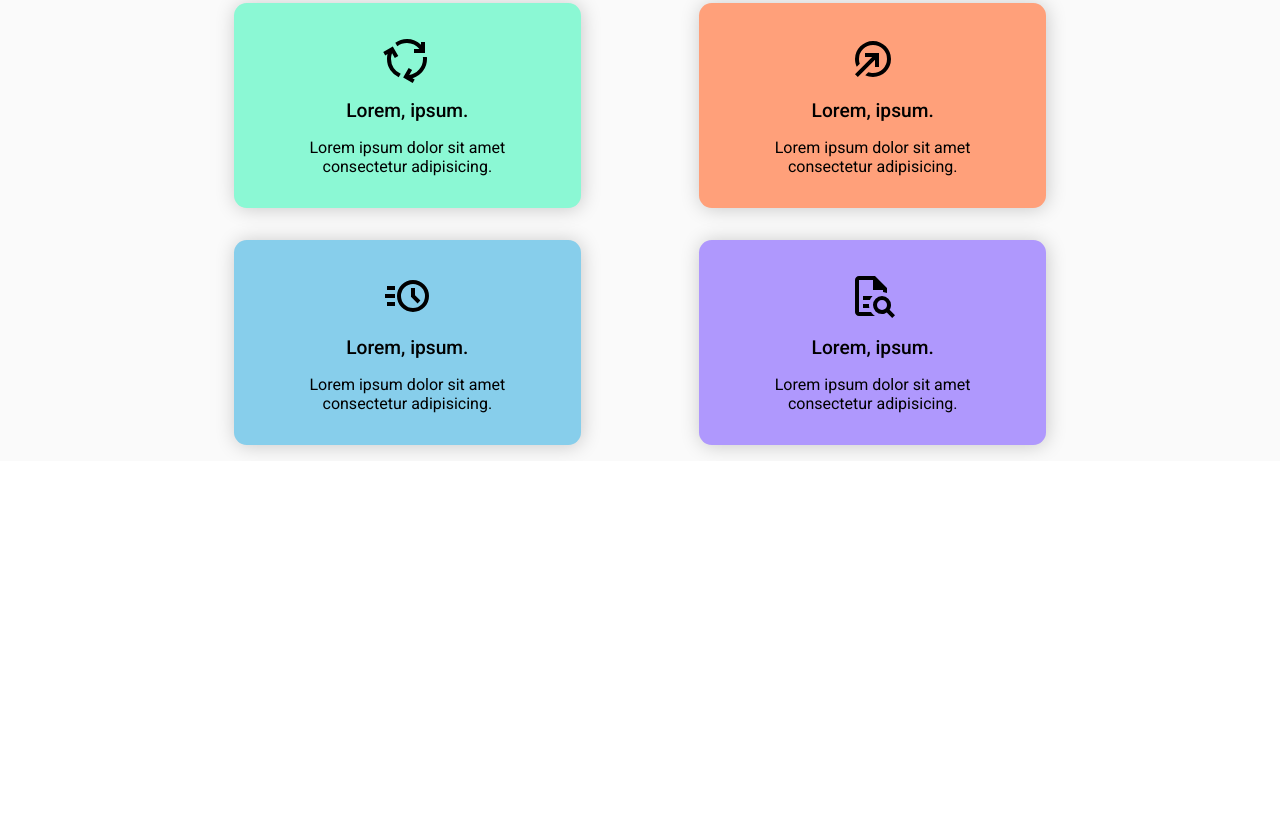
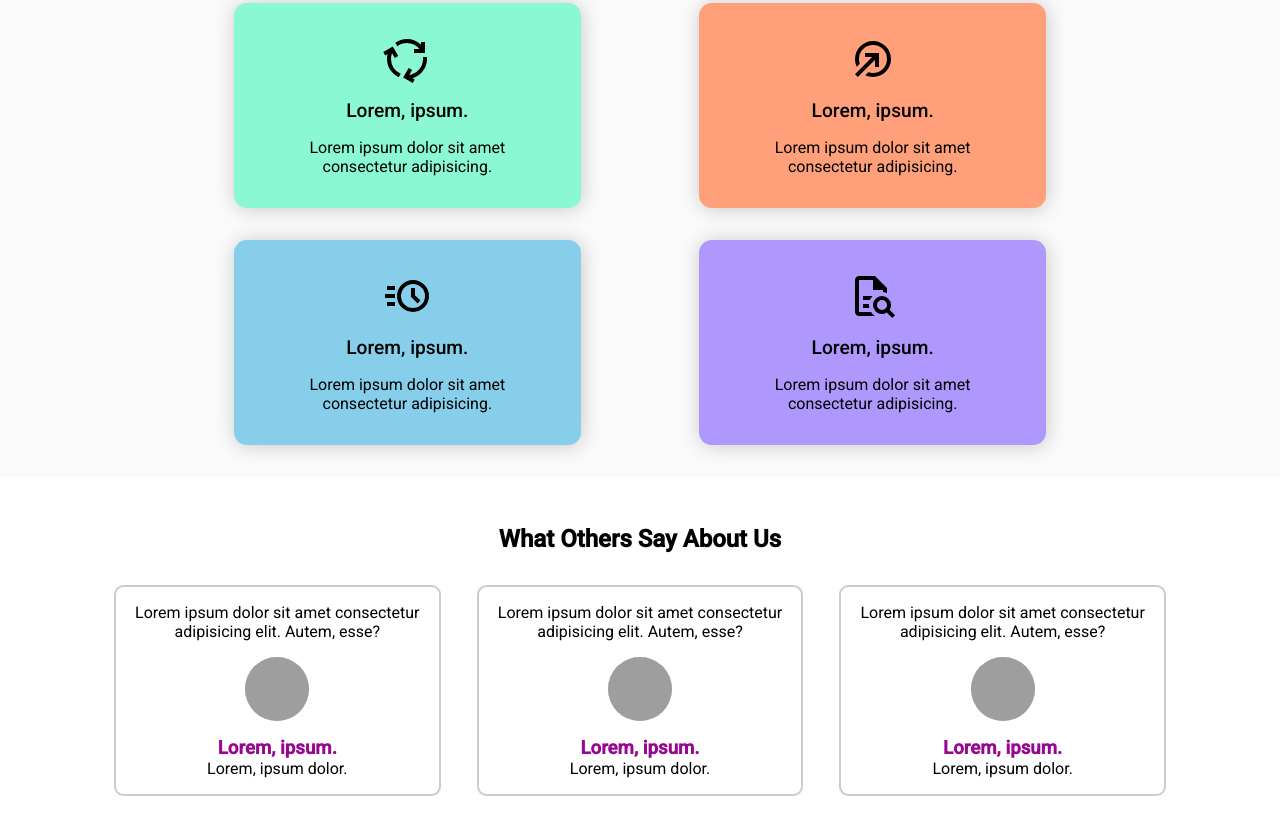
Before and after one commit to kratikesh18/Landing-Page, a plain HTML site: page index.html in a window 1280 px wide. Shown: the part 1034-1862 px from the top of the page. Before the commit the page ends 1495 px from the top, so only its background shows below. Drawn offline with Linux system fonts and the light colour scheme; grey boxes are pictures that could not be loaded.

Commit message:
finished another section

```diff
--- a/index.html
+++ b/index.html
@@ -89,6 +89,38 @@
         </div>
     </div>
 
+    <div class="testimonial-section">
+        <h2>What Others Say About Us</h2>
+        <div class="testimonial-grid">
+            <div class="testimonial-card">
+                <p class="testimonials-msg">Lorem ipsum dolor sit amet consectetur adipisicing elit. Autem, esse?</p>
+                <div class="testimonial-avatars"><img src="https://api.dicebear.com/7.x/notionists/svg?seed=michel?size=64" /></div>
+                <div class="testimonial-desc">
+                    <h3 class="testimonial-name">Lorem, ipsum.</h3>
+                    <p>Lorem, ipsum dolor.</p>
+                </div>
+            </div>
+            <div class="testimonial-card">
+                <p class="testimonials-msg">Lorem ipsum dolor sit amet consectetur adipisicing elit. Autem, esse?</p>
+                <div class="testimonial-avatars"><img
+                    src="https://api.dicebear.com/7.x/notionists/svg?seed=Kartikesh?size=64" /></div>
+                <div class="testimonial-desc">
+                    <h3 class="testimonial-name">Lorem, ipsum.</h3>
+                    <p>Lorem, ipsum dolor.</p>
+                </div>
+            </div>
+            <div class="testimonial-card">
+                <p class="testimonials-msg">Lorem ipsum dolor sit amet consectetur adipisicing elit. Autem, esse?</p>
+                <div class="testimonial-avatars"><img
+                    src="https://api.dicebear.com/7.x/notionists/svg?seed=Pratiksha?size=64" /></div>
+                <div class="testimonial-desc">
+                    <h3 class="testimonial-name">Lorem, ipsum.</h3>
+                    <p>Lorem, ipsum dolor.</p>
+                </div>
+            </div>
+        </div>
+    </div>
+
 
 </body>
 </html>
--- a/style.css
+++ b/style.css
@@ -4,6 +4,7 @@
     --backgound-color:#ffff;
     --primary-font-color:#4b4141;
     --primary-background-color:#848383;
+    --primary-box-shadow:1px 1px 20px rgba(0,0,0, 0.20);
 }
 
 *{
@@ -119,7 +120,7 @@ a{
     align-items: center;
     gap: 1.4rem;
     text-align: center;
-    animation: sliderAnimation 1s ease-in  1 forwards;
+    animation: sliderAnimation 800ms ease-in  1 forwards;
 }
 
 .lable-hero{
@@ -168,7 +169,7 @@ a{
     height: 45vh;
     box-shadow: 2px 2px 10px rgba(0,0,0, 0.50);
     border-radius: 1.4rem;
-    animation: sliderAnimation 1s ease-in-out  1 forwards;
+    animation: sliderAnimation 800ms ease-in  1 forwards;
 
 }
 .hero-image{
@@ -264,6 +265,7 @@ a{
     gap: 1rem;
     background-color: #fafafa;
     padding: 1rem;
+    padding-bottom: 2rem;
 }
 
 .cards-container{
@@ -299,7 +301,6 @@ a{
     box-shadow: 1px 1px 20px rgba(0,0,0, 0.20);
 }
 .card-img{
-
     height: 3rem;
 }
 .card-Heading{
@@ -324,3 +325,62 @@ a{
 .card:nth-child(6){
     background-color: #af98fd ;
 }
+
+.testimonial-section{
+    display: flex;
+    justify-content: center;
+    align-items: center;
+    padding:1rem 5rem;
+    flex-direction: column;
+    margin-top: 2rem;
+}
+.testimonial-grid{
+    display: grid;
+    grid-template-columns: repeat(3,1fr);
+    max-width: 100%;
+    padding:1rem;
+    margin-top: 1rem;
+    place-items: center;
+}
+@media screen and (max-width:827px) {
+    .testimonial-grid{
+        grid-template-columns: repeat(1,1fr);
+        gap: 2rem;
+    }
+}
+.testimonial-card{
+    display: flex;
+    justify-content: center;
+    align-items: center;
+    flex-direction: column;
+    text-align: center;
+    padding: 1rem;
+
+    gap: 1rem;
+    border: 2px solid rgba(0,0,0, 0.20);
+    border-radius: 0.6rem;
+    width: 90%;
+    transition: all 500ms ease;
+}
+
+.testimonial-avatars, .testimonial-avatars img{
+    height: 4rem;
+    width: 4rem;
+    border-radius: 50%;
+    background-color: #dedede;
+}
+.testimonial-avatars{
+    display: flex;
+    align-items: center;
+    justify-content: center;
+}
+
+.testimonial-name{
+    color: #970790;
+}
+
+.testimonial-card:hover{
+    transform:scale(1.09);
+    box-shadow:var(--primary-box-shadow) ;
+    border: 1px solid var(--primary-color);
+}
```
